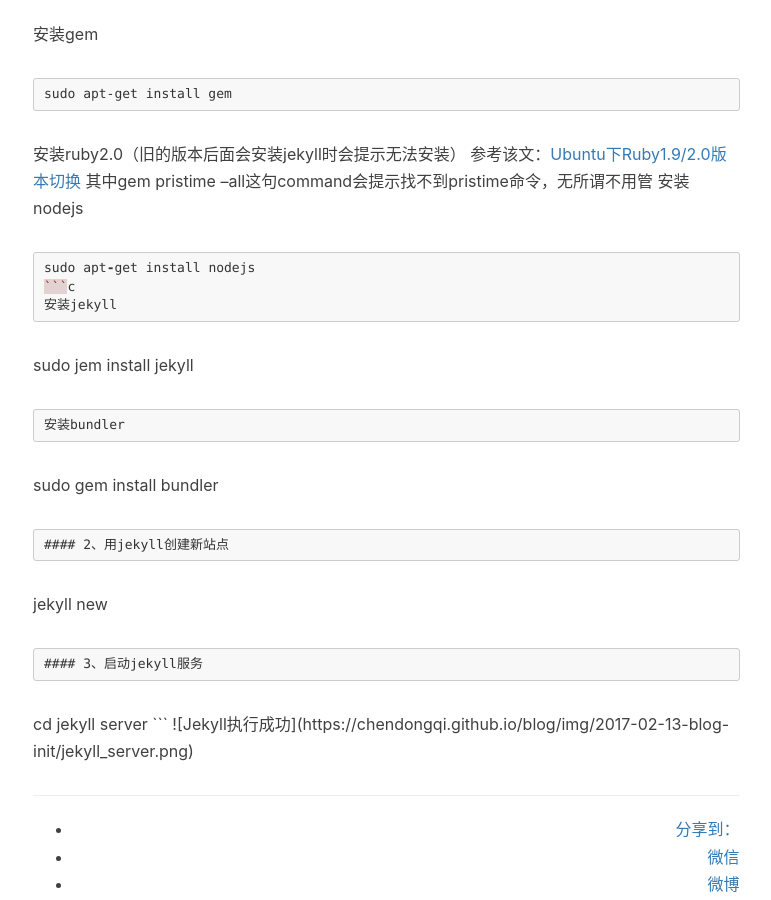
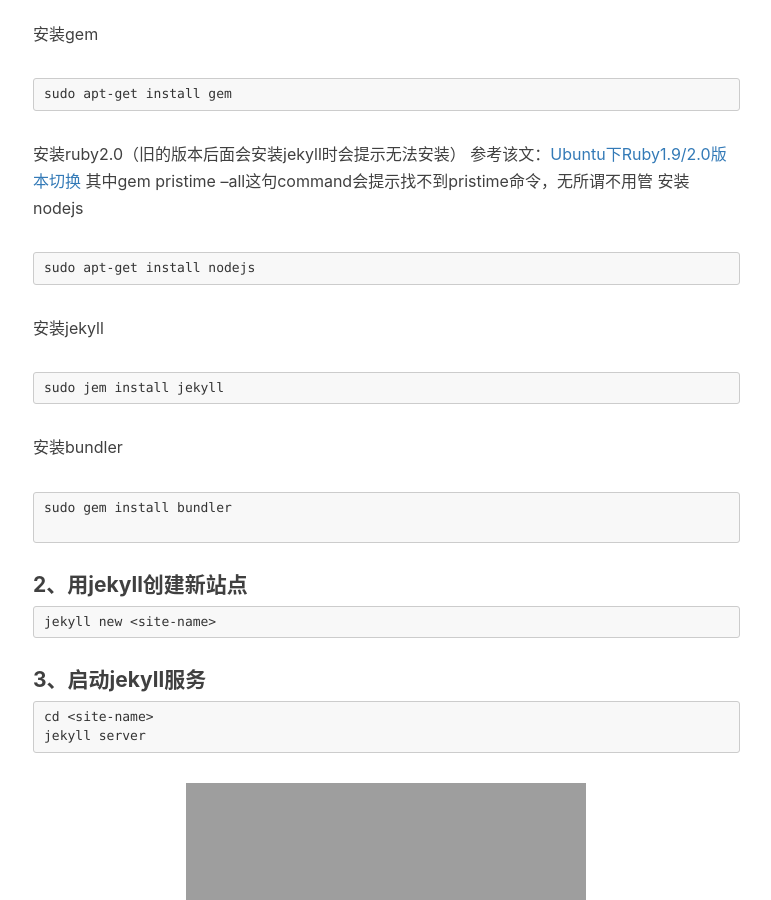
Before and after one commit to chendongqi/blog_backup, a Jekyll site: the page built from _posts/front-end/2017-02-13-blog-init.markdown, in a window 1280 px wide and 900 px high, scrolled down 725 px. Shown: the whole window, without its empty margins (232-1003 px from the left). Built offline with Jekyll 4.4.1, drawn with Linux system fonts in a browser that asks for light colours; nearby versions of some CDN libraries; comment, search, counter and statistics services are not loaded.

Commit message:
test code highlight

````diff
--- a/_posts/front-end/2017-02-13-blog-init.markdown
+++ b/_posts/front-end/2017-02-13-blog-init.markdown
@@ -10,35 +10,50 @@ tags:
 ---
 
 ## 一、使用Jekyll搭建个人本地博客网站
+
 首先是使用jekyll搭建本地站点
+
 #### 1、安装jekyll
+
 安装gem
-```Bash
+
+```Shell
 sudo apt-get install gem
 ```
+
 安装ruby2.0（旧的版本后面会安装jekyll时会提示无法安装）
 参考该文：[Ubuntu下Ruby1.9/2.0版本切换](http://www.panxw.com/posts/ububtu-ruby2-install.html)
 其中gem pristime --all这句command会提示找不到pristime命令，无所谓不用管
 安装nodejs
 
-```java
+```Shell
 sudo apt-get install nodejs
-```c
+```
+
 安装jekyll
-```
+
+```Shell
 sudo jem install jekyll
 ```
+
 安装bundler
+
+```Shell
+sudo gem install bundler
+
 ```
-sudo gem install bundler
-```
+
 #### 2、用jekyll创建新站点
-```
+
+```Shell
 jekyll new <site-name>
 ```
+
 #### 3、启动jekyll服务
-```
+
+```Shell
 cd <site-name>
 jekyll server
 ```
+
 ![Jekyll执行成功](https://chendongqi.github.io/blog/img/2017-02-13-blog-init/jekyll_server.png)
````
